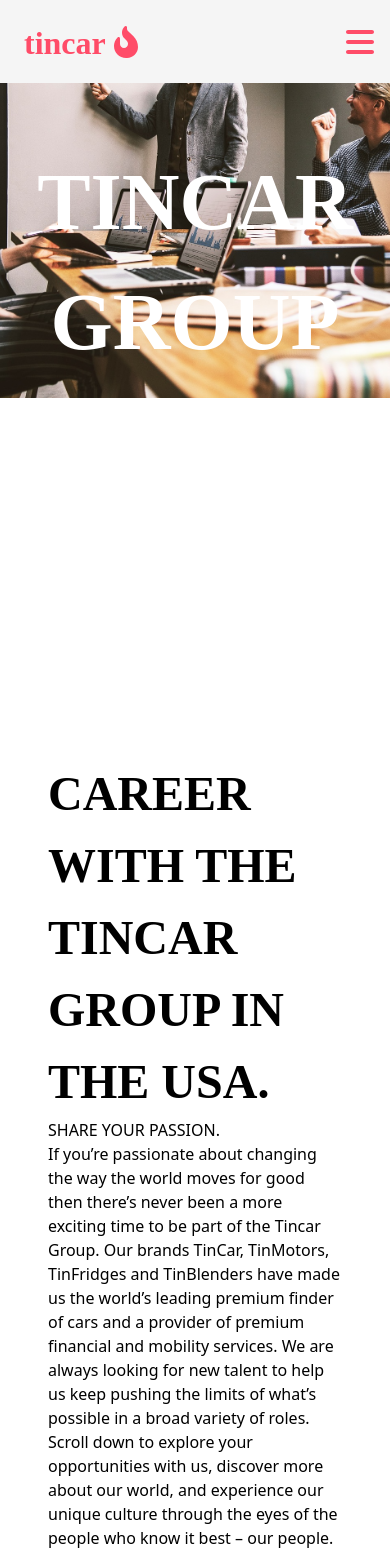
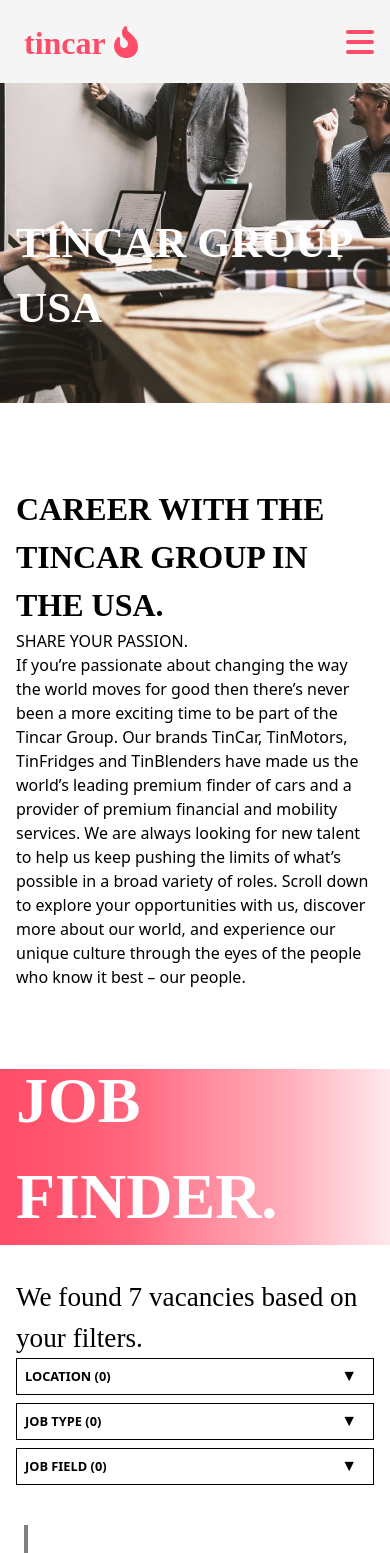
Before and after one commit to valeroscode/Tincar, a React app: page /Careers in a window 390 px wide. Shown: the top 1553 px of the page. Built offline with nearby package versions, Linux system fonts and the light colour scheme; the HTML template or start-up script is replaced by a standard one.

Commit message:
bug fixes

```diff
--- a/src/Blog.jsx
+++ b/src/Blog.jsx
@@ -15,7 +15,7 @@
   const noMatches = useRef()
 
   useEffect(() => {
-    fetch(`http://localhost:5173/auth/getPosts`, {
+    fetch(`https://tincar-c64x.onrender.com/auth/getPosts`, {
       headers: {'Content-Type': 'application/json'},
       }).then(res => {
       if (res.ok) return res.json()
--- a/src/Finder.jsx
+++ b/src/Finder.jsx
@@ -1117,7 +1117,7 @@
 
     <img src="/porche-car.jpg"  alt="" />
     <span>
-    <p>400 HP from a 3.6L I6</p>
+    <p className='span-text'>400 HP from a 3.6L I6</p>
     <p>Market Value: $54,000</p>
 
     <button name="2013 Porsche 911 Carrera 4S" onClick={(e) => saving.savedSuggestion(e)} ref={save1}>Save</button>
@@ -1129,7 +1129,7 @@
 
       <img src="/bmw-car.jpg" alt="" />
     <span>
-    <p>320 HP from a Twin Scrolled Turbo I6</p>
+    <p className='span-text'>320 HP from a Twin Scrolled Turbo I6</p>
     <p>Market Value: $12,747</p>
 
     <button name='2013 BMW 4-Series Coupe' onClick={(e) => saving.savedSuggestion(e)} ref={save2}>Save</button>
@@ -1141,7 +1141,7 @@
 
     <img src="/4runner-car.jpg" alt="" />
     <span>
-    <p>270 HP from a 4.0L V6</p>
+    <p className='span-text'>270 HP from a 4.0L V6</p>
     <p>Market Value: $16,431</p>
     <button name="2013 Toyota 4Runner" onClick={(e) => saving.savedSuggestion(e)} ref={save3}>
       Save</button>
--- a/src/Footer.jsx
+++ b/src/Footer.jsx
@@ -4,7 +4,7 @@
 function Footer () {
   return (
     <>
-    <footer id="footer">
+    <footer id="footer" style={window.location.pathname === '/' ? {marginTop: 0} : null}>
     <div className='footer-top'>
     <div className='join'>
       <h3>Join TinCar</h3>
--- a/src/Header.jsx
+++ b/src/Header.jsx
@@ -76,9 +76,9 @@
           }
           <div id="nav-links" ref={navLinks}>
           {window.location.pathname !== '/' ? <Link to="/"><p className='p'>Home</p></Link> : null}
-          {window.location.pathname !== "/find" ? <Link to="/find"><p className='p' style={window.location.pathname === '/' ? {color: 'white'} : null}>Find A Car</p></Link> : null}
-          {window.location.pathname !== "/blog" ? <Link to="/blog"><p className='p' style={window.location.pathname === '/' ? {color: 'white'} : null}>Blog</p></Link> : null}
-          {window.location.pathname !== "/careers" ? <Link to="/careers"><p className='p' style={window.location.pathname === '/' ? {color: 'white'} : null}>Careers</p></Link> : null}
+          {window.location.pathname !== "/find" ? <Link to="/find"><p className='p' style={window.location.pathname === '/' && window.innerWidth > 526 ? {color: 'white'} : null}>Find A Car</p></Link> : null}
+          {window.location.pathname !== "/blog" ? <Link to="/blog"><p className='p' style={window.location.pathname === '/' && window.innerWidth > 526 ? {color: 'white'} : null}>Blog</p></Link> : null}
+          {window.location.pathname !== "/careers" ? <Link to="/careers"><p className='p' style={window.location.pathname === '/' && window.innerWidth > 526 ? {color: 'white'} : null}>Careers</p></Link> : null}
           {!cookies.access_token ?
           <div id="account-btns">
           <button id="sign-up-btn" onClick={() => {
--- a/src/Home.jsx
+++ b/src/Home.jsx
@@ -124,7 +124,7 @@
 
     function callStripe(e, id) {
       if (cookies.access_token) {
-      fetch('http://localhost:5173/create-checkout-session', {
+      fetch('https://tincar-c64x.onrender.com/create-checkout-session', {
         method: 'POST',
         headers: {
           'Content-Type': 'application/json'
--- a/src/SavedCars.jsx
+++ b/src/SavedCars.jsx
@@ -44,8 +44,8 @@
       const sideBar = document.getElementById('saved-cars-container');
       if (e.target !== sideBar && !e.target.closest('#saved-cars-container') &&
        e.target.classList.contains('nav-link') == false &&
-       (sideBar.style.right !== '-30vw' || sideBar.style.right !== '-80vw')) {
-        if (window.innerWidth <= 440) {
+       (sideBar.style.right !== '-30vw' || sideBar.style.right !== '-80vw' ||  sideBar.style.right !== '-100vw')) {
+        if (window.innerWidth <= 498) {
           sideBar.style.right = '-100vw';
         } else {
         sideBar.style.right = '-30vw';
@@ -78,7 +78,7 @@
       }
         e.target.closest('.saved-car').remove()
 
-        fetch(`http://localhost:5173/auth/removeCar`, {
+        fetch(`https://tincar-c64x.onrender.com/auth/removeCar`, {
           method: 'POST',
           headers: {'Content-Type': 'application/json'},
           body: JSON.stringify({
--- a/src/login.jsx
+++ b/src/login.jsx
@@ -35,7 +35,7 @@
 
   function handleLogin(username, password) {
     if (username !== '' && password !== '') {
-    fetch(`https://tincar.onrender.com/auth/login`, {
+    fetch(`https://tincar-c64x.onrender.com/auth/login`, {
       method: 'POST',
       headers: {
         'Content-Type': 'application/json'
--- a/src/styles/Blog.css
+++ b/src/styles/Blog.css
@@ -98,6 +98,7 @@
 
 #blog-searchbar input {
     outline: none;
+    width: 90%;
 }
 
 #blog-searchbar button {
@@ -261,3 +262,14 @@
         width: 100%;
     }
 }
+
+@media screen and (max-width: 492px) {
+    #blog-ad {
+        margin-top: 0;
+    }
+
+    #blog-navigation {
+        position: relative;
+        bottom: 3rem;
+    }
+}
--- a/src/styles/Careers.css
+++ b/src/styles/Careers.css
@@ -30,6 +30,7 @@
     display: flex;
     align-items: flex-end;
     position: relative;
+    text-align: left;
     top: 7rem;
     background: rgb(255,76,104);
 background: linear-gradient(90deg, rgba(255,76,104,1) 0%, rgba(255,87,113,1) 17%, rgba(255,103,126,1) 34%, rgba(255,133,152,1) 49%, rgba(255,173,186,1) 73%, rgba(255,198,207,1) 84%, rgba(255,233,237,1) 100%);
@@ -64,6 +65,7 @@
 }
 
 #careers-background-img {
+    filter: grayscale(40%);
     width: 100%;
     position: relative;
     top: 0;
@@ -412,10 +414,38 @@
     #search-results {
         margin: 1rem 1rem;
     }
+
+    #careers-image h1 {
+        top: -20rem;
+    }
 }
 
 @media screen and (max-width: 450px) {
+    #careers-image h1 {
+        font-size: 2.7rem;
+        top: -12rem;
+        left: 1rem;
+        text-align: left;
+    }
+    #careers-image {
+        height: unset;
+    }
 
+    #job-finder {
+        top: 2rem;
+    }
+
+    #careers-text-div {
+        position: relative;
+        bottom: 3rem;
+        margin: 0 1rem;
+    }
+    #careers-text-div h1 {
+        font-size: 2rem;
+    }
+    #careers-background-img {
+        height: 20rem;
+    }
     .join-us {
         font-size: 2rem;
     }
@@ -428,16 +458,34 @@
         left: 1rem;
     }
 
+    #find-career-section {
+        top: 3rem;
+    }
+
     #find-career-section h3 {
-        margin-left: 1rem;
+        margin-left: 0rem;
     }
 
     #career-selection-modal {
-        margin: 0 0.5rem;
+        margin: 0;
+        flex-direction: column;
+    }
+
+    #career-selection-modal li {
+        margin-bottom: 0.5rem;
+        width: 100%;
+    }
+
+    .dropdown-list {
+        z-index: 9999999;
     }
 
     #search-results {
-        margin: 3rem 1rem;
+        margin: 1rem 0.5rem;
+    }
+
+    #career-selection-modal li {
+        margin-left: 0;
     }
 
     #search-results .job-listing {
--- a/src/styles/Finder.css
+++ b/src/styles/Finder.css
@@ -222,7 +222,7 @@
 .results-and-ads .finance-tool-info {
 background-color: whitesmoke;
 padding: 2rem;
-border-radius: 7px;
+border-radius: 15px;
 }
 
 .results-and-ads div .avaliable {
@@ -1614,6 +1614,7 @@
 border-radius: 10px;
 height: 100%;
 top: 0;
+left: 0;
 }
 .clickable-picks .clickable-ads h4 {
 font-size: 0.9rem;
@@ -1673,6 +1674,10 @@
 }
 
 @media screen and (max-width: 492px) {
+.privacy-notice {
+  margin: 1rem;
+  text-align: left;
+}
 .models-you-may-like div img {
 height: 12rem;
 min-width: 20rem;
@@ -1695,9 +1700,19 @@
   right: -100vw;
   width: 80vw;
 }
-.models-container div span {
-  height: 75%;
-}
+.news-widget-card img {
+  opacity: 0;
+}
+.news-widget-card h3 {
+  font-size: 1.4rem;
+  text-decoration: underline;
+}
+.footer-top {
+  margin: 0 5vw;
+}
+.models-container div span p:first-child {
+  margin-top: 1rem;
+  }
 #filtered-car-data {
   margin: 0 0.5rem;
   display: flex;
```
